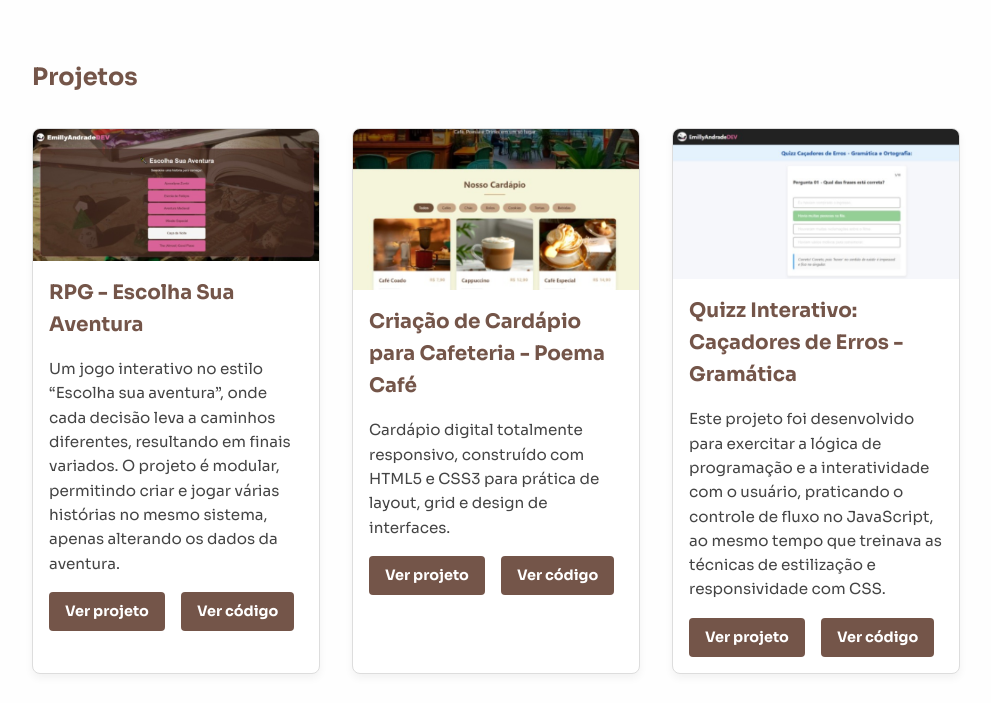
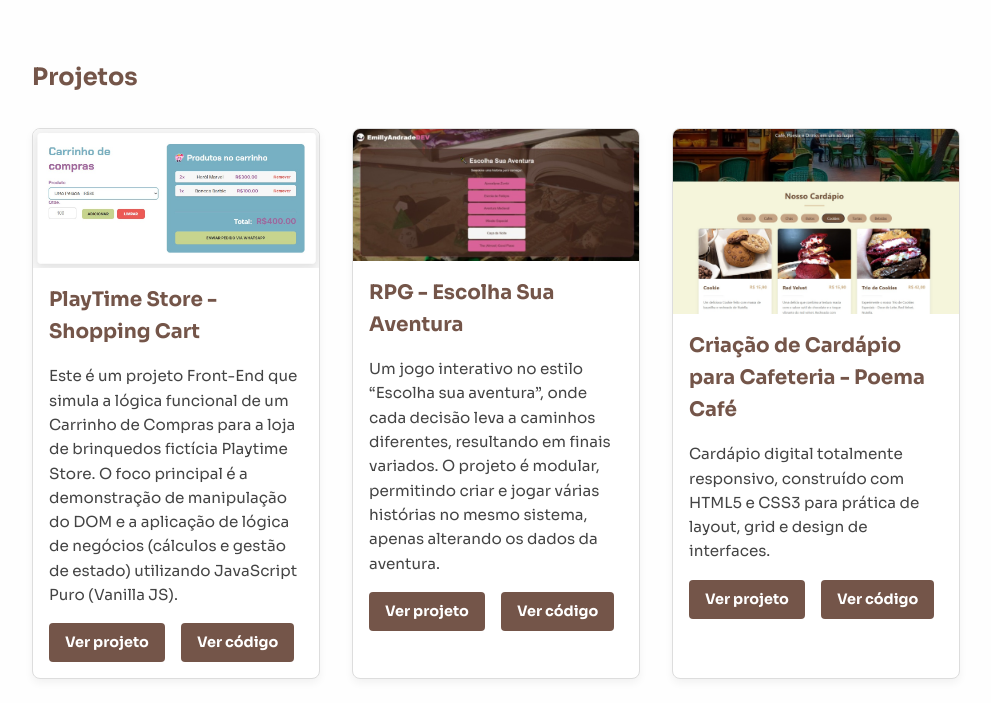
Before and after one commit to EmillyAndradeDev/portfolio-emilly-andrade-dev, a plain HTML site: page index.html in a window 1280 px wide. Shown: the part 2190-2893 px from the top of the page, without its empty margins (144-1135 px from the left). Drawn offline with nearby package versions, Linux system fonts and the light colour scheme; a web font is replaced by a local one.

Commit message:
feat: update projects

```diff
--- a/index.html
+++ b/index.html
@@ -154,6 +154,19 @@
       <div class="projetos-grid">
 
         <div class="projeto-card">
+          <img src="assets/img/screenshots/playtime-store-js-shopping-cart-02.jpeg" alt="Screenshot da página do projeto PlayTime Store Shopping Cart"/>
+          <h3>PlayTime Store - Shopping Cart </h3>
+          <p>
+            Este é um projeto Front-End que simula a lógica funcional de um Carrinho de Compras para a loja de brinquedos fictícia Playtime Store. O foco principal é a demonstração de manipulação do DOM e a aplicação de lógica de negócios (cálculos e gestão de estado) utilizando JavaScript Puro (Vanilla JS).
+          </p>
+          <div class="btns">
+            <a href="https://emillyandradedev.github.io/js-shopping-cart/" target="_blank">Ver projeto</a>
+            <a href="https://github.com/EmillyAndradeDev/js-shopping-cart" target="_blank">Ver
+              código</a>
+          </div>
+        </div>
+
+        <div class="projeto-card">
           <img src="assets/img/screenshots/rpg-aventuras-02.jpeg" />
           <h3>RPG - Escolha Sua Aventura </h3>
           <p>
@@ -169,7 +182,7 @@
         </div>
 
         <div class="projeto-card">
-          <img src="assets/img/screenshots/projeto-cardapio-poema-cafe-02.jpeg" alt="Print do projeto 1" />
+          <img src="assets/img/screenshots/cardapio-poema-cafe-03.jpeg" alt="Screenshot da página do projeto Cardápio Poema Café"/>
           <h3>Criação de Cardápio para Cafeteria - Poema Café</h3>
           <p>
             Cardápio digital totalmente responsivo, construído com HTML5 e CSS3 para prática de layout, grid e design de
@@ -182,7 +195,7 @@
         </div>
 
         <div class="projeto-card">
-          <img src="assets/img/screenshots/quizz-cacadores-de-erros-03.jpeg" />
+          <img src="assets/img/screenshots/quizz-cacadores-de-erros-04.jpeg" alt="Screenshot da página do projeto Quizz de Gramática"/>
           <h3>Quizz Interativo: Caçadores de Erros - Gramática</h3>
           <p>
             Este projeto foi desenvolvido para exercitar a lógica de programação e a interatividade com o usuário,
@@ -199,6 +212,7 @@
         </div>
 
         <div class="projeto-card">
+          <img src="assets/img/screenshots/nodejs-utilities-kit-qrcode-password-01.jpeg" alt="Screenshot da página do projeto Node.js Utilities Kit"/>
           <h3>Node.js Utilities Kit (QRCode & Password)</h3>
           <p>
             Kit de utilidades desenvolvido com Node.js, contendo geração de QR Codes e senhas seguras, focado em prática
```
Also changed, not shown: assets/img/screenshots/cardapio-poema-cafe-03.jpeg (added), assets/img/screenshots/nodejs-utilities-kit-qrcode-password-01.jpeg (added), assets/img/screenshots/playtime-store-js-shopping-cart-01 (1).jpeg (added), assets/img/screenshots/playtime-store-js-shopping-cart-02.jpeg (added), assets/img/screenshots/quizz-cacadores-de-erros-02.jpeg (deleted), assets/img/screenshots/quizz-cacadores-de-erros-04.jpeg (added), assets/img/screenshots/quizz-cacadores-de-erros.jpeg (deleted).
